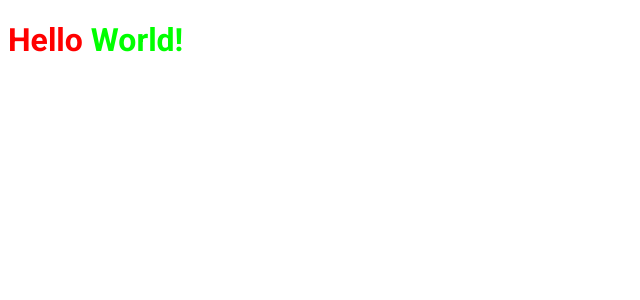
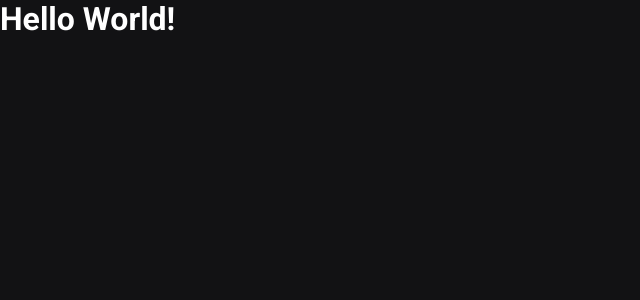
Before and after one commit to XxWexX5/ig.news, a Next.js app: page / in a window 1280 px wide. Shown: the top 300 px of the page, without its empty margins (0-640 px from the left). Built offline with nearby package versions, Linux system fonts and the light colour scheme.

Commit message:
feat(Global): Adding global style.

```diff
--- a/src/pages/_app.tsx
+++ b/src/pages/_app.tsx
@@ -1,3 +1,5 @@
+import "../../styles/global.scss";
+
 function MyApp({ Component, pageProps }) {
   return <Component {...pageProps} />;
 }
--- a/src/pages/index.tsx
+++ b/src/pages/index.tsx
@@ -1,5 +1,3 @@
-import styles from "../../styles/home.module.scss";
-
 import Head from "next/head";
 
 export default function App() {
@@ -9,9 +7,7 @@ export default function App() {
         <title>Início | ig.news</title>
       </Head>
 
-      <h1 className={styles.title}>
-        Hello <span>World!</span>
-      </h1>
+      <h1>Hello World!</h1>
     </>
   );
 }
--- /dev/null
+++ b/styles/global.scss
@@ -0,0 +1,51 @@
+* {
+  margin: 0;
+  padding: 0;
+  box-sizing: border-box;
+}
+
+:root {
+  --white: #ffffff;
+
+  --gray-100: #e1e1e6;
+  --gray-300: #a8a8b3;
+  --gray-900: #121214;
+
+  --cyan-500: #61dafb;
+
+  --yellow-500: #eba417;
+}
+
+@media (max-width: 1080px) {
+  html {
+    font-size: 93.75%;
+  }
+}
+
+@media (max-width: 728px) {
+  html {
+    font-size: 87.5%;
+  }
+}
+
+body {
+  background-color: var(--gray-900);
+  color: var(--white);
+}
+
+body,
+input,
+textarea,
+select,
+button {
+  font: 400 1rem "Roboto", sans-serif;
+}
+
+button {
+  cursor: pointer;
+}
+
+a {
+  color: inherit;
+  text-decoration: none;
+}
--- a/styles/home.module.scss
+++ /dev/null
@@ -1,8 +0,0 @@
-.title {
-  font-family: "Roboto", sans-serif;
-  color: #f00;
-
-  span {
-    color: #0f0;
-  }
-}
```
